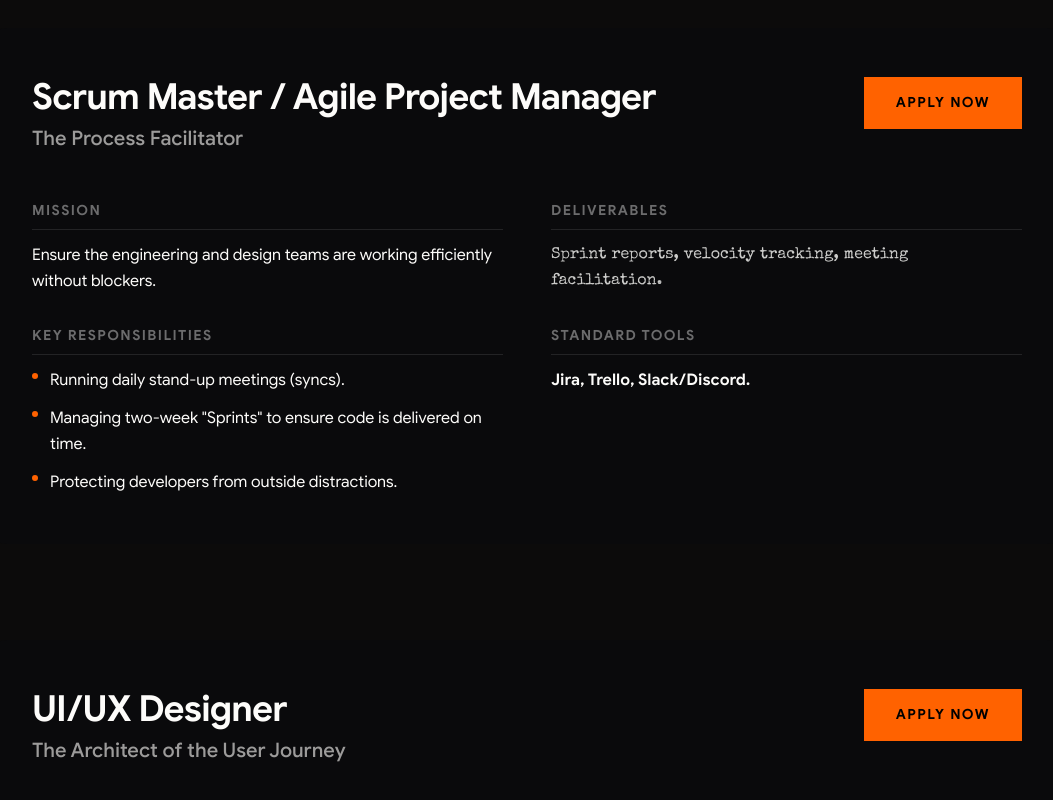
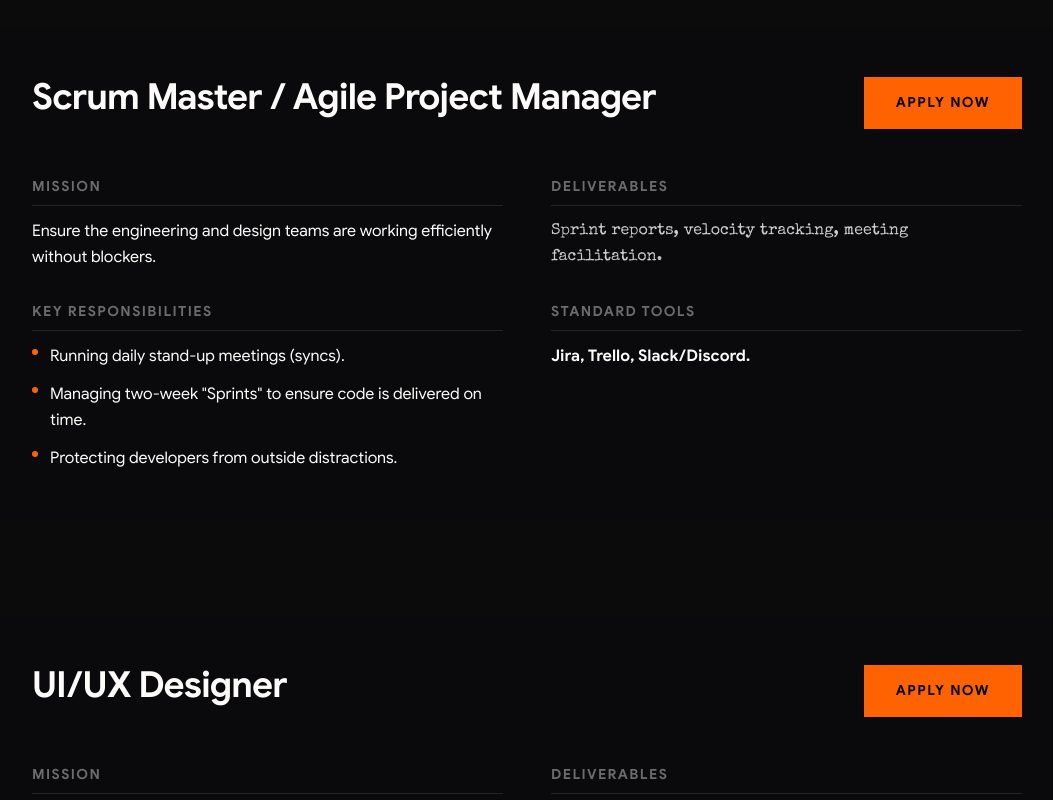
Before and after one commit to duskdynamicsproductions/elevate, a React (Vite) app: page /careers in a window 1280 px wide. Shown: the part 900-1700 px from the top of the page, without its empty margins (113-1166 px from the left). Built offline with nearby package versions, Linux system fonts and the light colour scheme; a web font is replaced by a local one.

Commit message:
style: Remove subtitles from all role cards on Careers page

```diff
--- a/src/CareersPage.tsx
+++ b/src/CareersPage.tsx
@@ -186,7 +186,6 @@ export function CareersPage() {
               <div className="flex flex-col md:flex-row md:items-start justify-between gap-8 mb-12">
                 <div>
                   <h2 className="text-3xl md:text-4xl font-black tracking-tight mb-2">{role.title}</h2>
-                  <h3 className="text-lg md:text-xl font-medium text-elevate-paper/60">{role.subtitle}</h3>
                 </div>
                 <a
                   href={getGoogleFormLink(role.title)}
```
